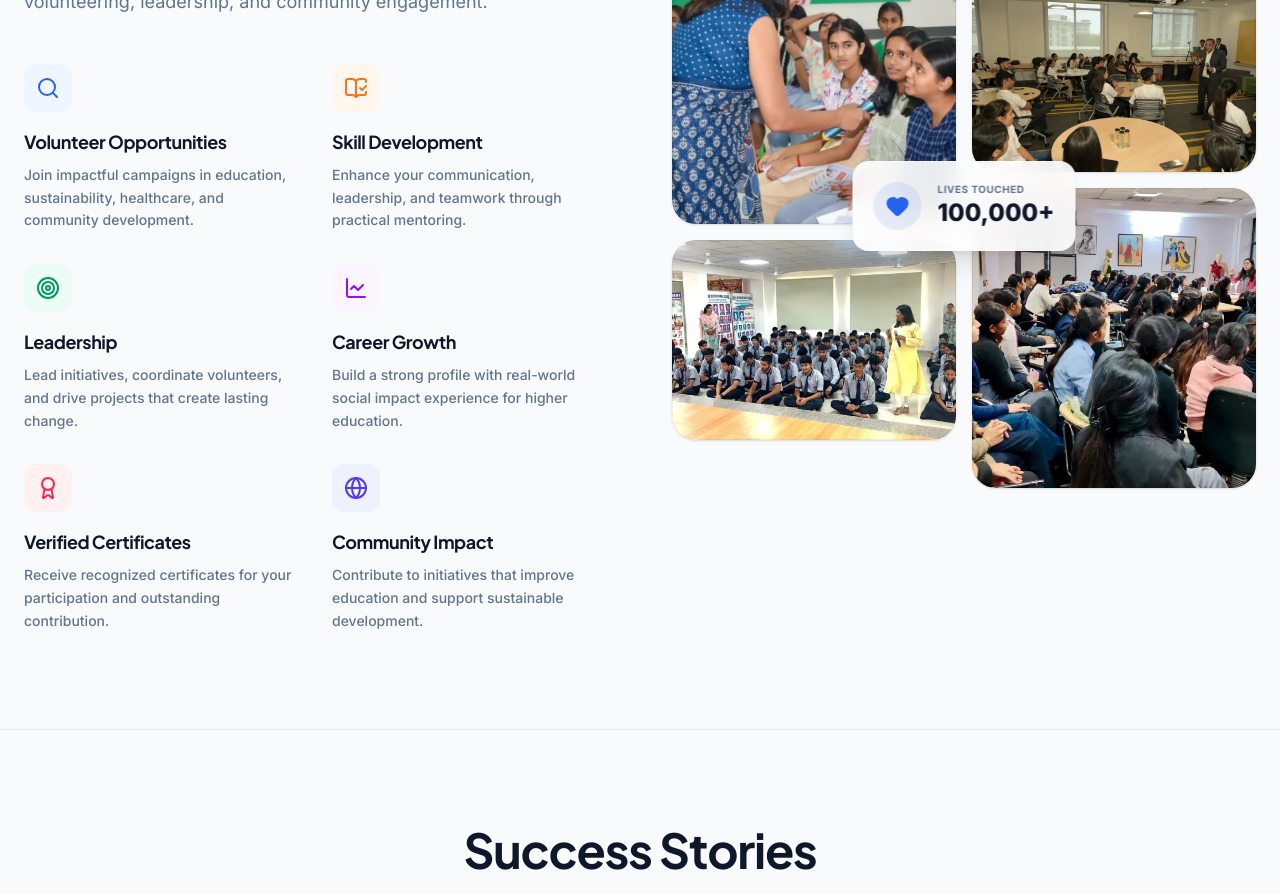
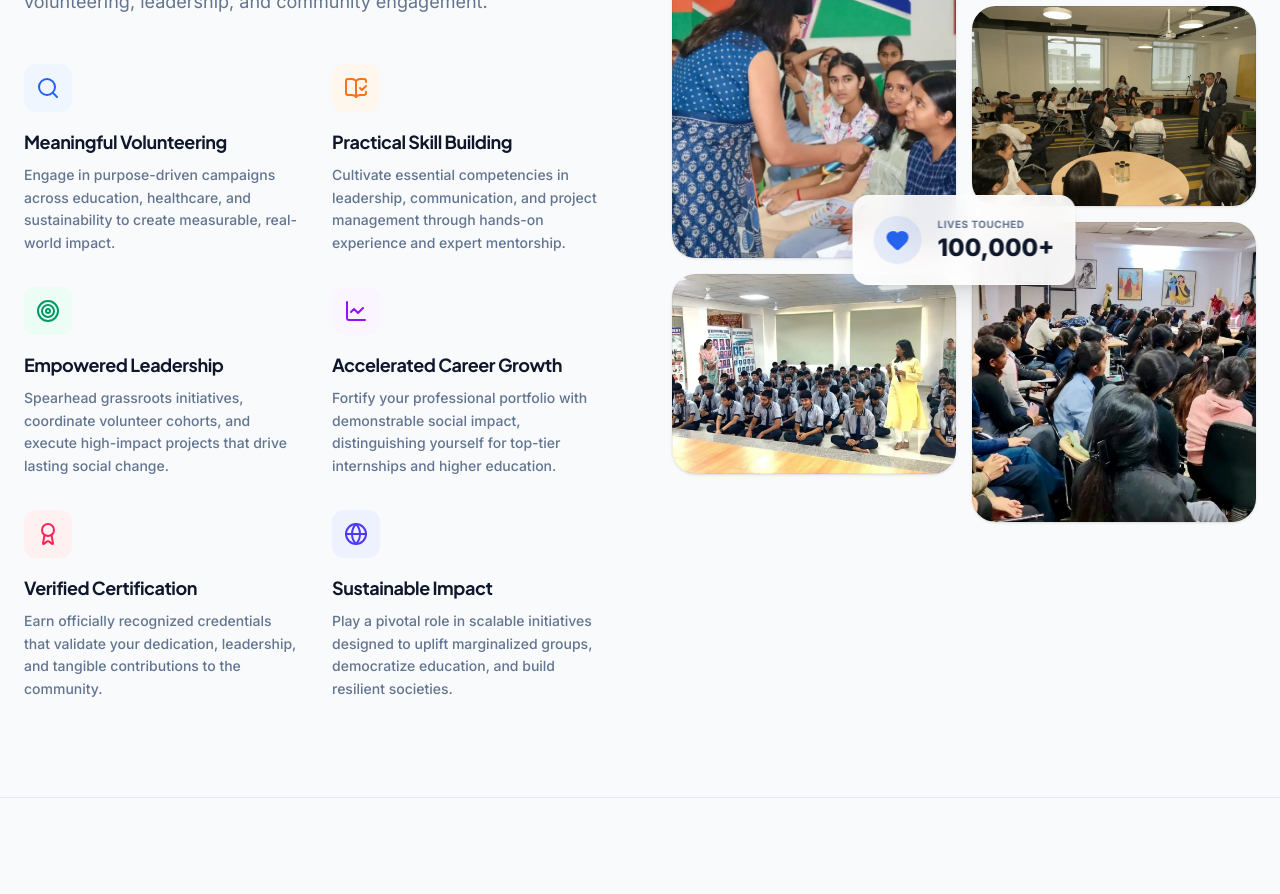
Before and after one commit to karanak1513-debug/disha, a React (Vite) app: page / in a window 1280 px wide. Shown: the part 3000-3894 px from the top of the page. Built offline with nearby package versions, Linux system fonts and the light colour scheme; no server answers.

Commit message:
content: rewrite why choose us features for a more professional and premium impact

```diff
--- a/src/pages/Landing.jsx
+++ b/src/pages/Landing.jsx
@@ -335,43 +335,43 @@ export default function Landing() {
                     icon: Search,
                     iconColor: "text-[#2563EB]",
                     iconBg: "bg-blue-50",
-                    title: "Volunteer Opportunities",
-                    desc: "Join impactful campaigns in education, sustainability, healthcare, and community development.",
+                    title: "Meaningful Volunteering",
+                    desc: "Engage in purpose-driven campaigns across education, healthcare, and sustainability to create measurable, real-world impact.",
                   },
                   {
                     icon: BookOpenCheck,
                     iconColor: "text-[#F97316]",
                     iconBg: "bg-orange-50",
-                    title: "Skill Development",
-                    desc: "Enhance your communication, leadership, and teamwork through practical mentoring.",
+                    title: "Practical Skill Building",
+                    desc: "Cultivate essential competencies in leadership, communication, and project management through hands-on experience and expert mentorship.",
                   },
                   {
                     icon: Target,
                     iconColor: "text-emerald-600",
                     iconBg: "bg-emerald-50",
-                    title: "Leadership",
-                    desc: "Lead initiatives, coordinate volunteers, and drive projects that create lasting change.",
+                    title: "Empowered Leadership",
+                    desc: "Spearhead grassroots initiatives, coordinate volunteer cohorts, and execute high-impact projects that drive lasting social change.",
                   },
                   {
                     icon: LineChart,
                     iconColor: "text-purple-600",
                     iconBg: "bg-purple-50",
-                    title: "Career Growth",
-                    desc: "Build a strong profile with real-world social impact experience for higher education.",
+                    title: "Accelerated Career Growth",
+                    desc: "Fortify your professional portfolio with demonstrable social impact, distinguishing yourself for top-tier internships and higher education.",
                   },
                   {
                     icon: Award,
                     iconColor: "text-rose-500",
                     iconBg: "bg-rose-50",
-                    title: "Verified Certificates",
-                    desc: "Receive recognized certificates for your participation and outstanding contribution.",
+                    title: "Verified Certification",
+                    desc: "Earn officially recognized credentials that validate your dedication, leadership, and tangible contributions to the community.",
                   },
                   {
                     icon: Globe,
                     iconColor: "text-indigo-600",
                     iconBg: "bg-indigo-50",
-                    title: "Community Impact",
-                    desc: "Contribute to initiatives that improve education and support sustainable development.",
+                    title: "Sustainable Impact",
+                    desc: "Play a pivotal role in scalable initiatives designed to uplift marginalized groups, democratize education, and build resilient societies.",
                   }
                 ].map((f, i) => (
                   <motion.div
```
